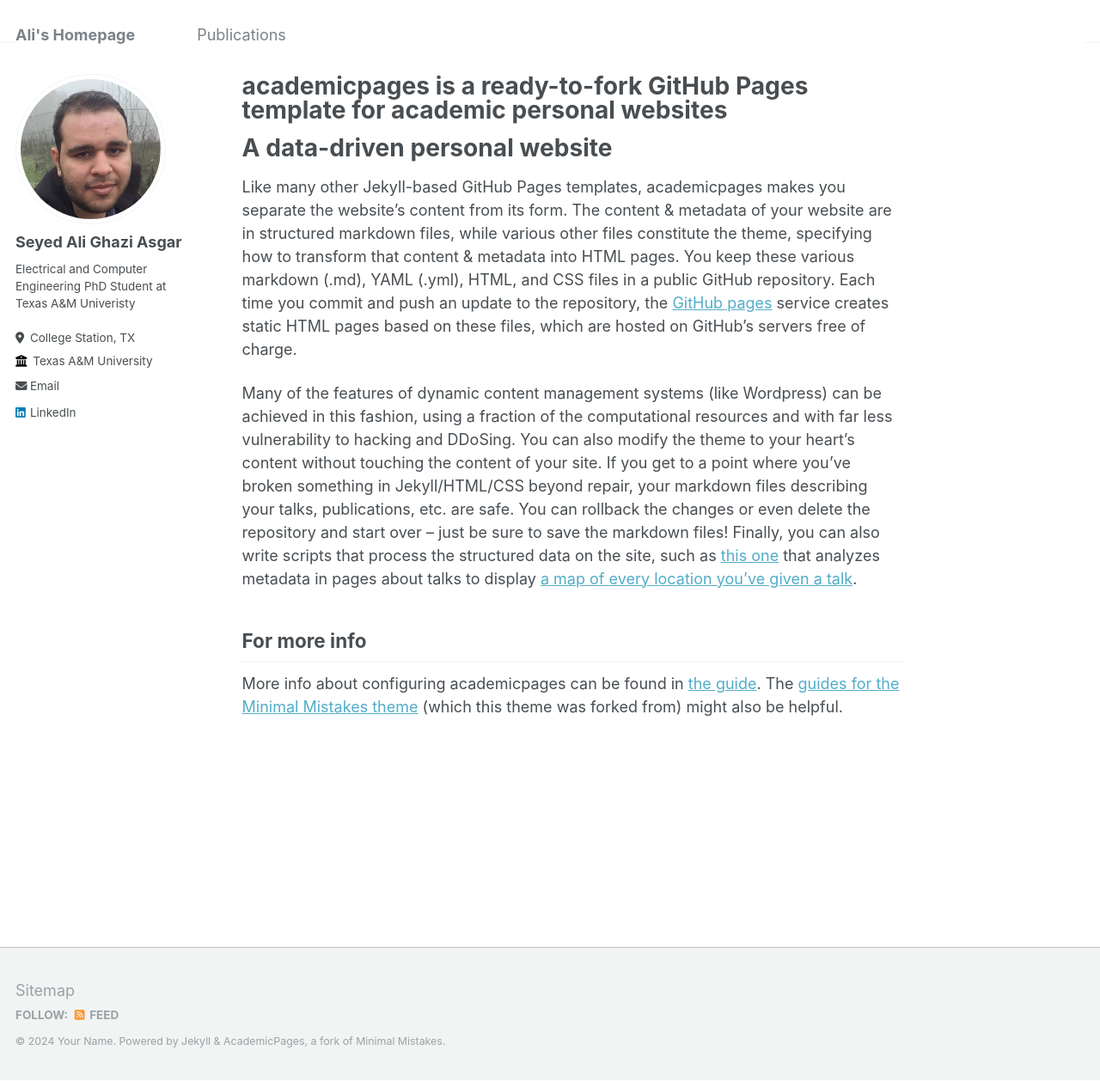
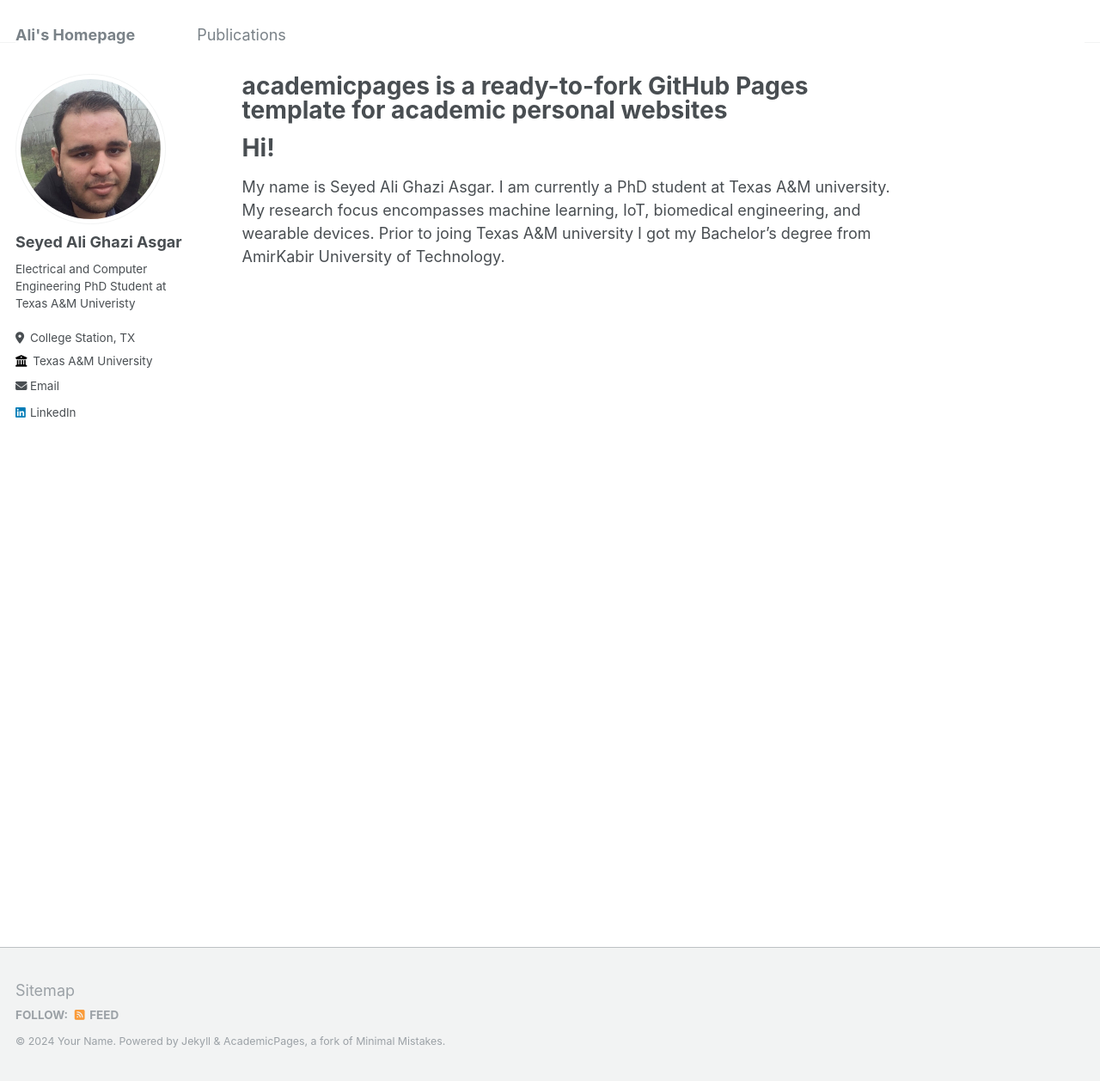
Before and after one commit to ali-ghazi78/about, a Jekyll site: the page built from _pages/about.md, in a window 1280 px wide and 1258 px high. Shown: the whole window at 86% size. Built offline with Jekyll 4.4.1, drawn with Linux system fonts in a browser that asks for light colours.

Commit message:
Update about.md

```diff
--- a/_pages/about.md
+++ b/_pages/about.md
@@ -8,13 +8,6 @@ redirect_from:
 ---
 
 
-A data-driven personal website
+Hi!
 ======
-Like many other Jekyll-based GitHub Pages templates, academicpages makes you separate the website's content from its form. The content & metadata of your website are in structured markdown files, while various other files constitute the theme, specifying how to transform that content & metadata into HTML pages. You keep these various markdown (.md), YAML (.yml), HTML, and CSS files in a public GitHub repository. Each time you commit and push an update to the repository, the [GitHub pages](https://pages.github.com/) service creates static HTML pages based on these files, which are hosted on GitHub's servers free of charge.
-
-Many of the features of dynamic content management systems (like Wordpress) can be achieved in this fashion, using a fraction of the computational resources and with far less vulnerability to hacking and DDoSing. You can also modify the theme to your heart's content without touching the content of your site. If you get to a point where you've broken something in Jekyll/HTML/CSS beyond repair, your markdown files describing your talks, publications, etc. are safe. You can rollback the changes or even delete the repository and start over -- just be sure to save the markdown files! Finally, you can also write scripts that process the structured data on the site, such as [this one](https://github.com/academicpages/academicpages.github.io/blob/master/talkmap.ipynb) that analyzes metadata in pages about talks to display [a map of every location you've given a talk](https://academicpages.github.io/talkmap.html).
-
-
-For more info
-------
-More info about configuring academicpages can be found in [the guide](https://academicpages.github.io/markdown/). The [guides for the Minimal Mistakes theme](https://mmistakes.github.io/minimal-mistakes/docs/configuration/) (which this theme was forked from) might also be helpful.
+My name is Seyed Ali Ghazi Asgar. I am currently a PhD student at Texas A&M university. My research focus encompasses machine learning, IoT, biomedical engineering, and wearable devices. Prior to joing Texas A&M university I got my Bachelor's degree from AmirKabir University of Technology.
```
